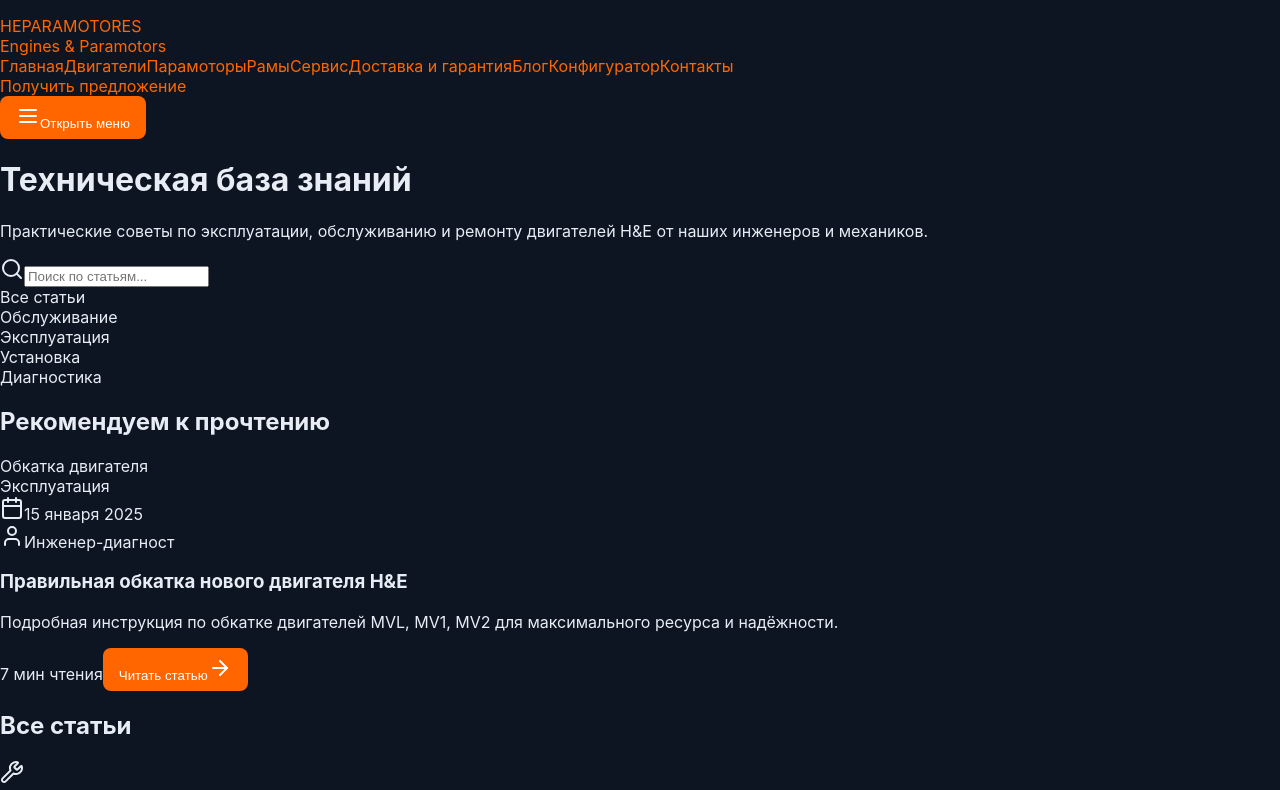
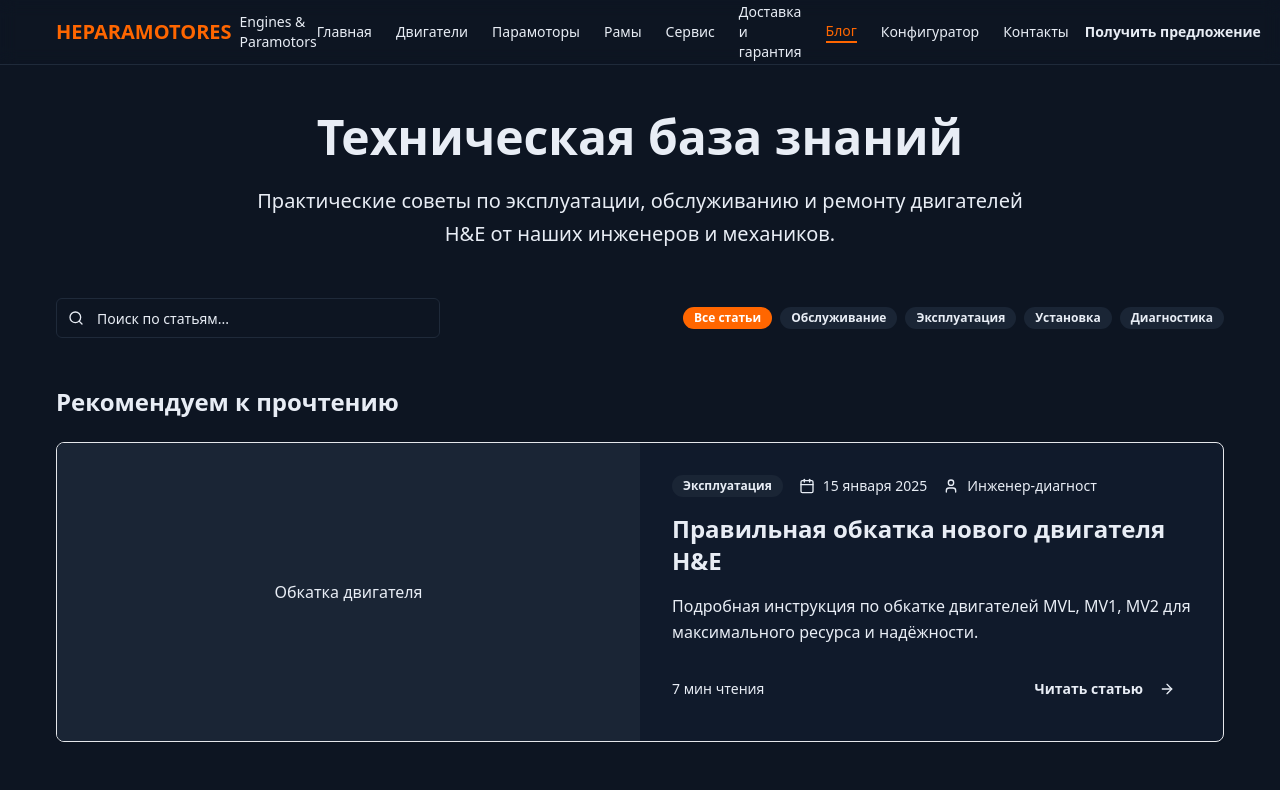
Before and after one commit to parafoto/veltory-engine-forge, a React (Vite) app: page /blog in a window 1280 px wide. Shown: the top 790 px of the page. Built offline with nearby package versions, Linux system fonts and the light colour scheme.

Commit message:
Update index.css

```diff
--- a/src/index.css
+++ b/src/index.css
@@ -1,28 +1,35 @@
+@tailwind base;
+@tailwind components;
+@tailwind utilities;
+
+/* ==== Ventury Theme (safe) ==== */
+/* ГЛАВНЫЕ ТОКЕНЫ — тёмно‑синий фон + оранжевый акцент */
 :root {
-  --background: #0d1522;   /* глубокий фон */
-  --foreground: #e8edf5;
+  /* База */
+  --background: #0d1522;      /* глубокий тёмно‑синий */
+  --foreground: #e8edf5;      /* светлый текст */
 
-  --card: #101a2b;         /* карточки чуть светлее фона */
+  /* Поверхности */
+  --card: #101a2b;
   --card-foreground: #e8edf5;
-
   --popover: #101a2b;
   --popover-foreground: #e8edf5;
 
-  --primary: #ff6600;      /* оранжевый акцент */
+  /* Акценты */
+  --primary: #ff6600;         /* оранжевый Ventury */
   --primary-foreground: #ffffff;
-
-  --secondary: #1a2535;
-  --secondary-foreground: #e8edf5;
-
-  --muted: #1a2535;
-  --muted-foreground: #b0b8c9;
-
   --accent: #ff6600;
   --accent-foreground: #ffffff;
 
+  /* Вспомогательные */
+  --secondary: #1a2535;
+  --secondary-foreground: #e8edf5;
+  --muted: #1a2535;
+  --muted-foreground: #b0b8c9;
   --destructive: #dc2626;
   --destructive-foreground: #ffffff;
 
+  /* Рамки/инпуты/кольцо фокуса */
   --border: #1f2a3a;
   --input: #1f2a3a;
   --ring: #ff6600;
@@ -30,54 +37,8 @@
   --radius: 0.5rem;
 }
 
-body {
-  background-color: var(--background);
-  color: var(--foreground);
-  font-family: 'Inter', sans-serif;
-  margin: 0;
-  padding: 0;
+/* Не меняем глобальные теги! Только базовая заливка через Tailwind‑утилиты */
+@layer base {
+  html { color-scheme: dark; }
+  body { @apply bg-background text-foreground antialiased; }
 }
-
-a {
-  color: var(--primary);
-  text-decoration: none;
-}
-
-a:hover {
-  color: var(--accent);
-}
-
-button {
-  background-color: var(--primary);
-  color: var(--primary-foreground);
-  border: none;
-  padding: 0.5rem 1rem;
-  border-radius: var(--radius);
-  cursor: pointer;
-  transition: background-color 0.2s ease;
-}
-
-button:hover {
-  background-color: var(--accent);
-}
-
-.card {
-  background-color: var(--card);
-  color: var(--card-foreground);
-  border-radius: var(--radius);
-  padding: 1rem;
-  box-shadow: 0 2px 4px rgba(0, 0, 0, 0.1);
-}
-
-.header {
-  background-color: var(--primary);
-  color: var(--primary-foreground);
-  padding: 1rem;
-}
-
-.footer {
-  background-color: var(--secondary);
-  color: var(--secondary-foreground);
-  padding: 1rem;
-  text-align: center;
-}
```
